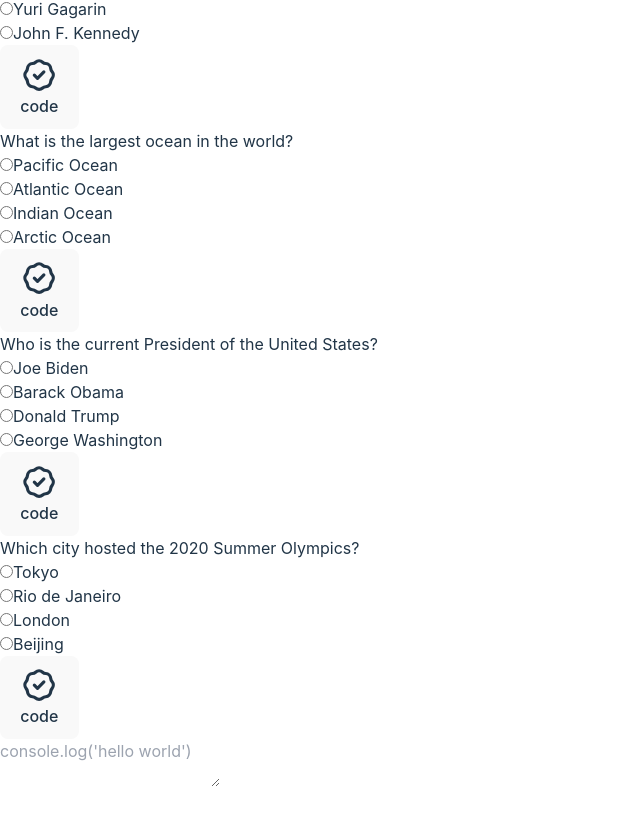
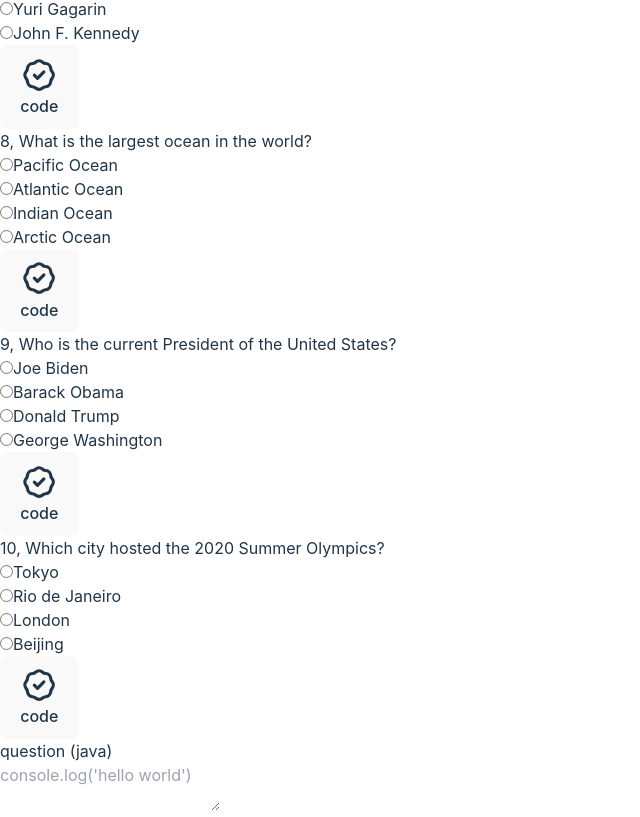
Before and after one commit to Georgefemiwise/Zerity, a React (Vite) app: page / in a window 1280 px wide. Shown: the part 9296-10113 px from the top of the page, without its empty margins (0-640 px from the left). Before the commit the page ends 10089 px from the top, so only its background shows below. Built offline with nearby package versions, Linux system fonts and the light colour scheme.

Commit message:
added: page router

```diff
--- a/package.json
+++ b/package.json
@@ -23,6 +23,7 @@
     "eslint-plugin-react-hooks": "^4.6.0",
     "eslint-plugin-react-refresh": "^0.3.4",
     "postcss": "^8.4.23",
+    "react-router-dom": "^6.11.2",
     "tailwindcss": "^3.3.2",
     "vite": "^4.3.2"
   }
--- a/src/App.jsx
+++ b/src/App.jsx
@@ -19,3 +19,6 @@ export default function App() {
 		</>
 	);
 }
+// ! jej
+// ? kdkfdjj
+//
--- a/src/components/Main.jsx
+++ b/src/components/Main.jsx
@@ -95,11 +95,12 @@ export default function Main() {
 							question={question.question}
 							answers={question.answers}
 							snapShot={toggleSnapShot}
+							questionNo={index+1}
 						/>
 					))}
 				</div>
 				<div className='fixed top-40 right-10'>
-					<SnapShot toggle={readySnapShot} />
+					<SnapShot toggle={readySnapShot} questionNo={''}/>
 				</div>
 			</div>
 		</div>
--- a/src/components/question/Question.jsx
+++ b/src/components/question/Question.jsx
@@ -1,7 +1,7 @@
 import React, { useState } from 'react';
 import AnswerOption from './AnswerOption';
 
-const Question = ({ question, answers,snapShot }) => {
+const Question = ({ question, answers, snapShot, questionNo }) => {
 	const [selectedAnswer, setSelectedAnswer] = useState(null);
 
 	const handleAnswerSelect = (answer) => {
@@ -10,7 +10,10 @@ const Question = ({ question, answers,snapShot }) => {
 
 	return (
 		<div className='mt-5 group'>
-			<h2>{question}</h2>
+			<h2>
+				<span className='font-semibold'>{questionNo},</span>{' '}
+				{question}
+			</h2>
 			<fieldset className=''>
 				{answers.map((answer, index) => (
 					<AnswerOption
@@ -21,8 +24,10 @@ const Question = ({ question, answers,snapShot }) => {
 					/>
 				))}
 			</fieldset>
-			<div class='flex justify-end'>
-				<button onClick={snapShot} className='-mb-[2px] -me-[2px] inline-flex items-center gap-1 rounded-ee-xl rounded-ss-xl bg-green-600 px-3 py-1.5 text-white'>
+			<div class='flex justify-end h-5'>
+				<button
+					onClick={snapShot}
+					className=' hidden group-hover:inline-flex  -mb-[2px] -me-[2px]  items-center gap-1 rounded-ee-xl rounded-ss-xl bg-green-600 px-3 py-1.5 text-white'>
 					<svg
 						xmlns='http://www.w3.org/2000/svg'
 						class='h-4 w-4'
@@ -37,9 +42,7 @@ const Question = ({ question, answers,snapShot }) => {
 						/>
 					</svg>
 
-					<span class=' font-medium sm:text-xs'>
-						code
-					</span>
+					<span class=' font-medium sm:text-xs'>code</span>
 				</button>
 			</div>
 		</div>
--- a/src/components/snapShot/SnapShot.jsx
+++ b/src/components/snapShot/SnapShot.jsx
@@ -1,26 +1,25 @@
 import React, { useState } from 'react';
 
-export default function SnapShot({ toggle }) {
-
-
+export default function SnapShot({ toggle,questionNo }) {
 	return (
 		<div
-
 			className={`flex items-center capitalize ${
 				toggle ? 'flex' : 'hidden'
 			} `}>
 			<div class='snapshot group min-w-[40rem]'>
 				<div class='snapshot--board border rounded'>
 					<div class='snapshot--inner p-4'>
-						<div class='snapshot--upper flex gap-1 animate-pulse'>
-							<div class='snapshot--circles w-3 h-3 bg-indigo-500 rounded-full'></div>
-							<div class='snapshot--circles w-3 h-3 bg-yellow-500 rounded-full'></div>
-							<div class='snapshot--circles w-3 h-3 bg-red-500 rounded-full'></div>
+						<div class='snapshot--upper flex justify-between items-center '>
+							<div className='flex gap-1 animate-pulse'>
+								<div class='snapshot--circles w-3 h-3 bg-indigo-500 rounded-full'></div>
+								<div class='snapshot--circles w-3 h-3 bg-yellow-500 rounded-full'></div>
+								<div class='snapshot--circles w-3 h-3 bg-red-500 rounded-full'></div>
+							</div><div className="snapshot--details">question {questionNo } (java)</div>
 						</div>
 						<div class='snapshot--body mt-3'>
 							<p class=''>
 								<textarea
-									name=''
+									name='snapshot'
 									id=''
 									className='snapsshot--code w-full min-h-[20rem] p-2'
 									placeholder="console.log('hello world')
```
Also changed, not shown: 1 other file (tests, documents, lock files or other folders).
